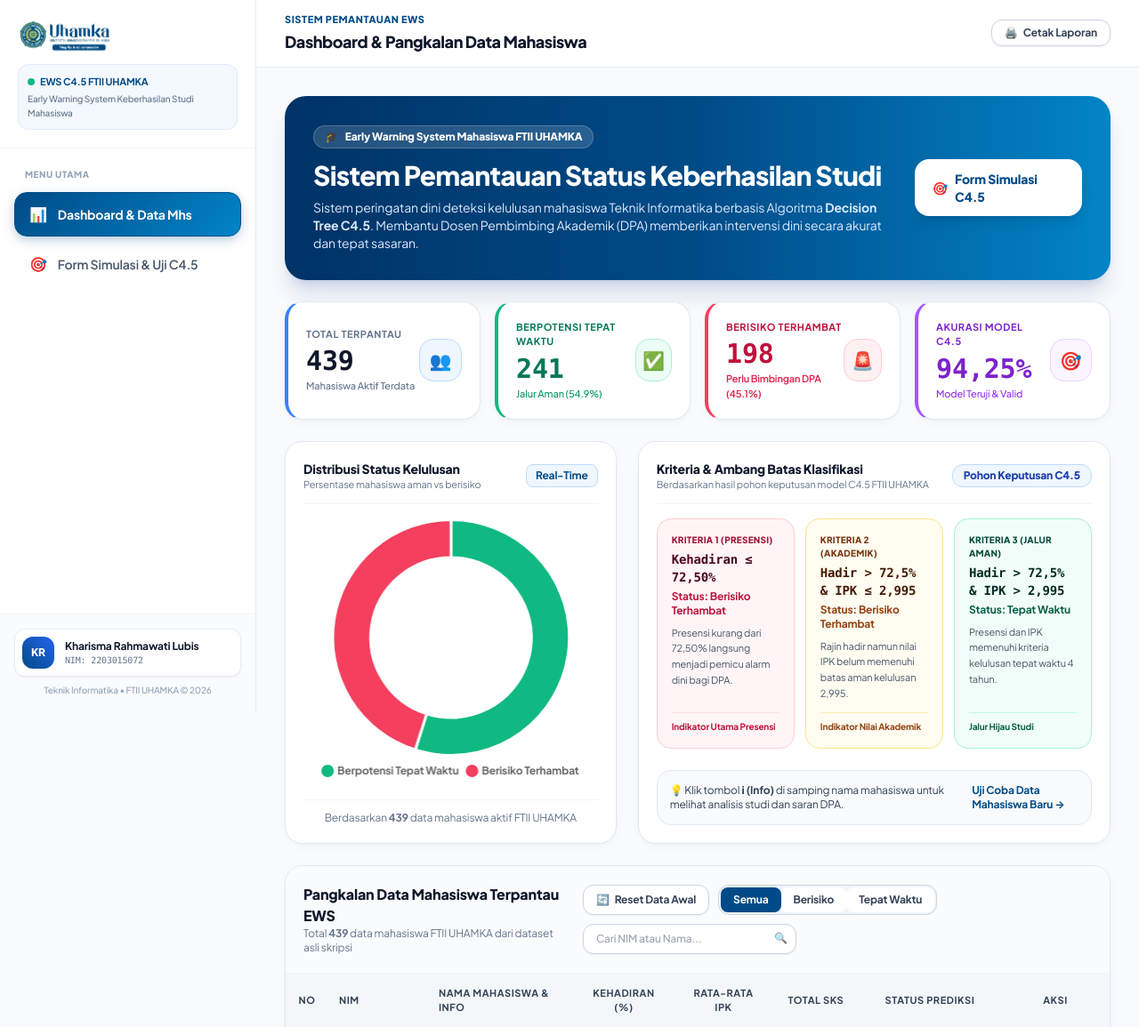
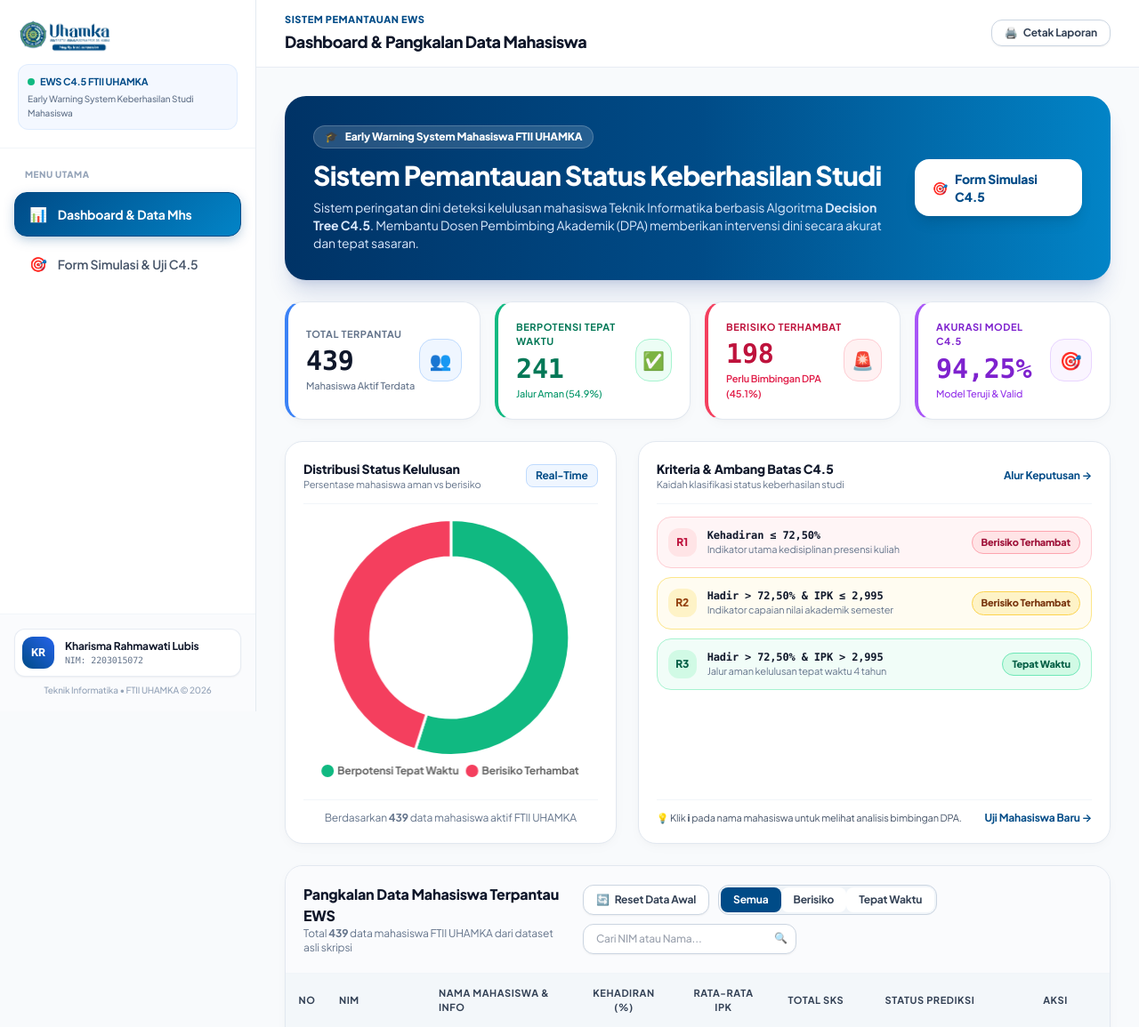
Before and after one commit to Kentuckuy/EWSC4.5-FTIIUHAMKA, a PHP site: page / in a window 1280 px wide. Shown: the top 1155 px of the page at 89% size. Run offline with PHP 8.4, Linux system fonts and the light colour scheme; some libraries are stand-ins or nearby versions.

Commit message:
Sederhanakan bagian kriteria dan ambang batas C4.5 di dashboard agar lebih ringkas, rapi, dan proporsional

```diff
--- a/index.php
+++ b/index.php
@@ -137,73 +137,75 @@ require_once __DIR__ . '/components/sidebar.php';
                 </div>
             </div>
 
-            <!-- 3 Kriteria Ambang Batas C4.5 (7/12) -->
+            <!-- Ambang Batas Aturan C4.5 (7/12) - Ringkas, Rapi, & Hemat Ruang -->
             <div class="card-modern p-5 lg:col-span-7 flex flex-col justify-between">
                 <div>
-                    <div class="flex items-center justify-between border-b border-slate-100 pb-3 mb-4">
+                    <div class="flex items-center justify-between border-b border-slate-100 pb-3 mb-3.5">
                         <div>
-                            <h3 class="font-extrabold text-slate-900 text-sm">Kriteria & Ambang Batas Klasifikasi</h3>
-                            <p class="text-[11px] text-slate-500">Berdasarkan hasil pohon keputusan model C4.5 FTII UHAMKA</p>
+                            <h3 class="font-extrabold text-slate-900 text-sm">Kriteria & Ambang Batas C4.5</h3>
+                            <p class="text-[11px] text-slate-500">Kaidah klasifikasi status keberhasilan studi</p>
                         </div>
-                        <span class="text-xs font-extrabold text-blue-800 bg-blue-50 px-3 py-1 rounded-xl border border-blue-200">
-                            Pohon Keputusan C4.5
-                        </span>
+                        <a href="<?= $root_path; ?>pages/rumus-c45/index.php" class="text-xs font-bold text-[#004b87] hover:underline flex items-center gap-1" title="Lihat diagram pohon keputusan lengkap">
+                            <span>Alur Keputusan →</span>
+                        </a>
                     </div>
 
-                    <div class="grid grid-cols-1 sm:grid-cols-3 gap-3">
-
-                        <!-- Rule 1 -->
-                        <div class="p-4 rounded-2xl border border-rose-200 bg-rose-50/70 flex flex-col justify-between">
-                            <div>
-                                <div class="text-[10px] font-black text-rose-800 uppercase tracking-wide">Kriteria 1 (Presensi)</div>
-                                <div class="text-sm font-mono font-black text-rose-950 mt-1">Kehadiran ≤ 72,50%</div>
-                                <div class="text-xs font-bold text-rose-700 mt-1">Status: Berisiko Terhambat</div>
-                                <div class="text-[11px] text-slate-600 mt-2 leading-relaxed">
-                                    Presensi kurang dari 72,50% langsung menjadi pemicu alarm dini bagi DPA.
+                    <div class="space-y-2.5">
+                        <!-- Rule 1: Presensi -->
+                        <div class="p-3 rounded-2xl bg-rose-50/70 border border-rose-200 flex items-center justify-between gap-3">
+                            <div class="flex items-center gap-3 min-w-0">
+                                <div class="w-8 h-8 rounded-xl bg-rose-100 text-rose-700 font-black text-xs flex items-center justify-center shrink-0">
+                                    R1
+                                </div>
+                                <div class="min-w-0">
+                                    <div class="text-xs font-black text-slate-900 font-mono">Kehadiran ≤ 72,50%</div>
+                                    <div class="text-[11px] text-slate-500 truncate">Indikator utama kedisiplinan presensi kuliah</div>
                                 </div>
                             </div>
-                            <div class="mt-3 pt-2 border-t border-rose-200/60 text-[10px] text-rose-700 font-bold">
-                                Indikator Utama Presensi
-                            </div>
+                            <span class="px-2.5 py-1 text-[11px] font-extrabold rounded-full bg-rose-100 text-rose-800 border border-rose-300 shrink-0">
+                                Berisiko Terhambat
+                            </span>
                         </div>
 
-                        <!-- Rule 2 -->
-                        <div class="p-4 rounded-2xl border border-amber-200 bg-amber-50/70 flex flex-col justify-between">
-                            <div>
-                                <div class="text-[10px] font-black text-amber-900 uppercase tracking-wide">Kriteria 2 (Akademik)</div>
-                                <div class="text-sm font-mono font-black text-amber-950 mt-1">Hadir > 72,5% & IPK ≤ 2,995</div>
-                                <div class="text-xs font-bold text-amber-800 mt-1">Status: Berisiko Terhambat</div>
-                                <div class="text-[11px] text-slate-600 mt-2 leading-relaxed">
-                                    Rajin hadir namun nilai IPK belum memenuhi batas aman kelulusan 2,995.
+                        <!-- Rule 2: Akademik -->
+                        <div class="p-3 rounded-2xl bg-amber-50/70 border border-amber-200 flex items-center justify-between gap-3">
+                            <div class="flex items-center gap-3 min-w-0">
+                                <div class="w-8 h-8 rounded-xl bg-amber-100 text-amber-800 font-black text-xs flex items-center justify-center shrink-0">
+                                    R2
+                                </div>
+                                <div class="min-w-0">
+                                    <div class="text-xs font-black text-slate-900 font-mono">Hadir > 72,50% & IPK ≤ 2,995</div>
+                                    <div class="text-[11px] text-slate-500 truncate">Indikator capaian nilai akademik semester</div>
                                 </div>
                             </div>
-                            <div class="mt-3 pt-2 border-t border-amber-200/60 text-[10px] text-amber-800 font-bold">
-                                Indikator Nilai Akademik
-                            </div>
+                            <span class="px-2.5 py-1 text-[11px] font-extrabold rounded-full bg-amber-100 text-amber-900 border border-amber-300 shrink-0">
+                                Berisiko Terhambat
+                            </span>
                         </div>
 
-                        <!-- Rule 3 -->
-                        <div class="p-4 rounded-2xl border border-emerald-200 bg-emerald-50/70 flex flex-col justify-between">
-                            <div>
-                                <div class="text-[10px] font-black text-emerald-900 uppercase tracking-wide">Kriteria 3 (Jalur Aman)</div>
-                                <div class="text-sm font-mono font-black text-emerald-950 mt-1">Hadir > 72,5% & IPK > 2,995</div>
-                                <div class="text-xs font-bold text-emerald-800 mt-1">Status: Tepat Waktu</div>
-                                <div class="text-[11px] text-slate-600 mt-2 leading-relaxed">
-                                    Presensi dan IPK memenuhi kriteria kelulusan tepat waktu 4 tahun.
+                        <!-- Rule 3: Jalur Aman -->
+                        <div class="p-3 rounded-2xl bg-emerald-50/70 border border-emerald-200 flex items-center justify-between gap-3">
+                            <div class="flex items-center gap-3 min-w-0">
+                                <div class="w-8 h-8 rounded-xl bg-emerald-100 text-emerald-800 font-black text-xs flex items-center justify-center shrink-0">
+                                    R3
+                                </div>
+                                <div class="min-w-0">
+                                    <div class="text-xs font-black text-slate-900 font-mono">Hadir > 72,50% & IPK > 2,995</div>
+                                    <div class="text-[11px] text-slate-500 truncate">Jalur aman kelulusan tepat waktu 4 tahun</div>
                                 </div>
                             </div>
-                            <div class="mt-3 pt-2 border-t border-emerald-200/60 text-[10px] text-emerald-800 font-bold">
-                                Jalur Hijau Studi
-                            </div>
+                            <span class="px-2.5 py-1 text-[11px] font-extrabold rounded-full bg-emerald-100 text-emerald-800 border border-emerald-300 shrink-0">
+                                Tepat Waktu
+                            </span>
                         </div>
-
                     </div>
                 </div>
 
-                <div class="mt-4 p-3.5 bg-slate-50 rounded-2xl border border-slate-200 text-xs text-slate-700 flex flex-col sm:flex-row sm:items-center justify-between gap-2">
-                    <span>💡 Klik tombol <b>ℹ (Info)</b> di samping nama mahasiswa untuk melihat analisis studi dan saran DPA.</span>
-                    <a href="<?= $root_path; ?>pages/uji-coba/index.php" class="text-[#004b87] font-bold hover:underline self-start sm:self-auto">
-                        Uji Coba Data Mahasiswa Baru →
+                <!-- Footer Baris Ringkas -->
+                <div class="mt-3.5 pt-3 border-t border-slate-100 text-xs text-slate-600 flex flex-col sm:flex-row sm:items-center justify-between gap-2">
+                    <span class="text-[11px]">💡 Klik <b>ℹ</b> pada nama mahasiswa untuk melihat analisis bimbingan DPA.</span>
+                    <a href="<?= $root_path; ?>pages/uji-coba/index.php" class="text-xs text-[#004b87] font-bold hover:underline shrink-0">
+                        Uji Mahasiswa Baru →
                     </a>
                 </div>
             </div>
```
